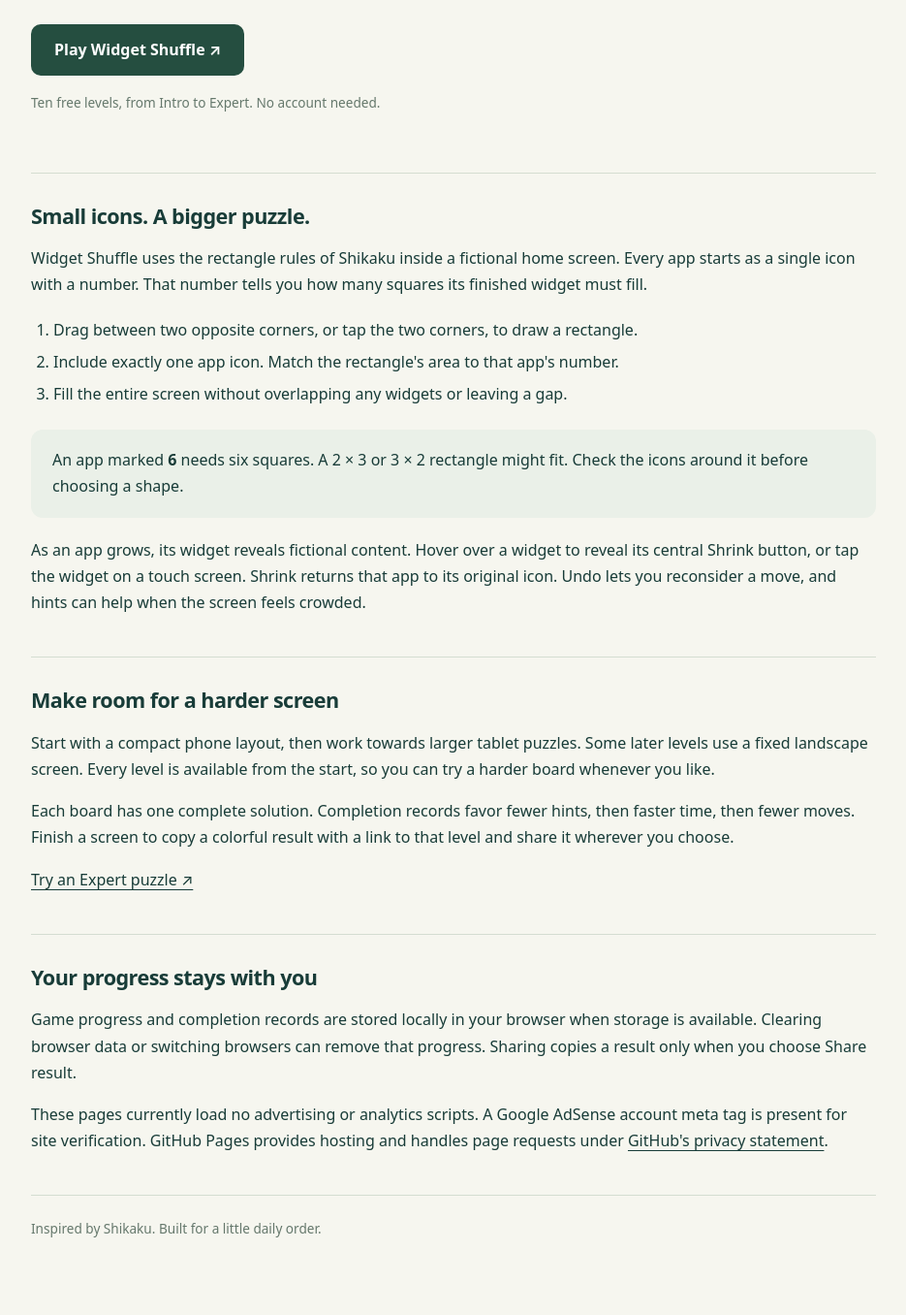
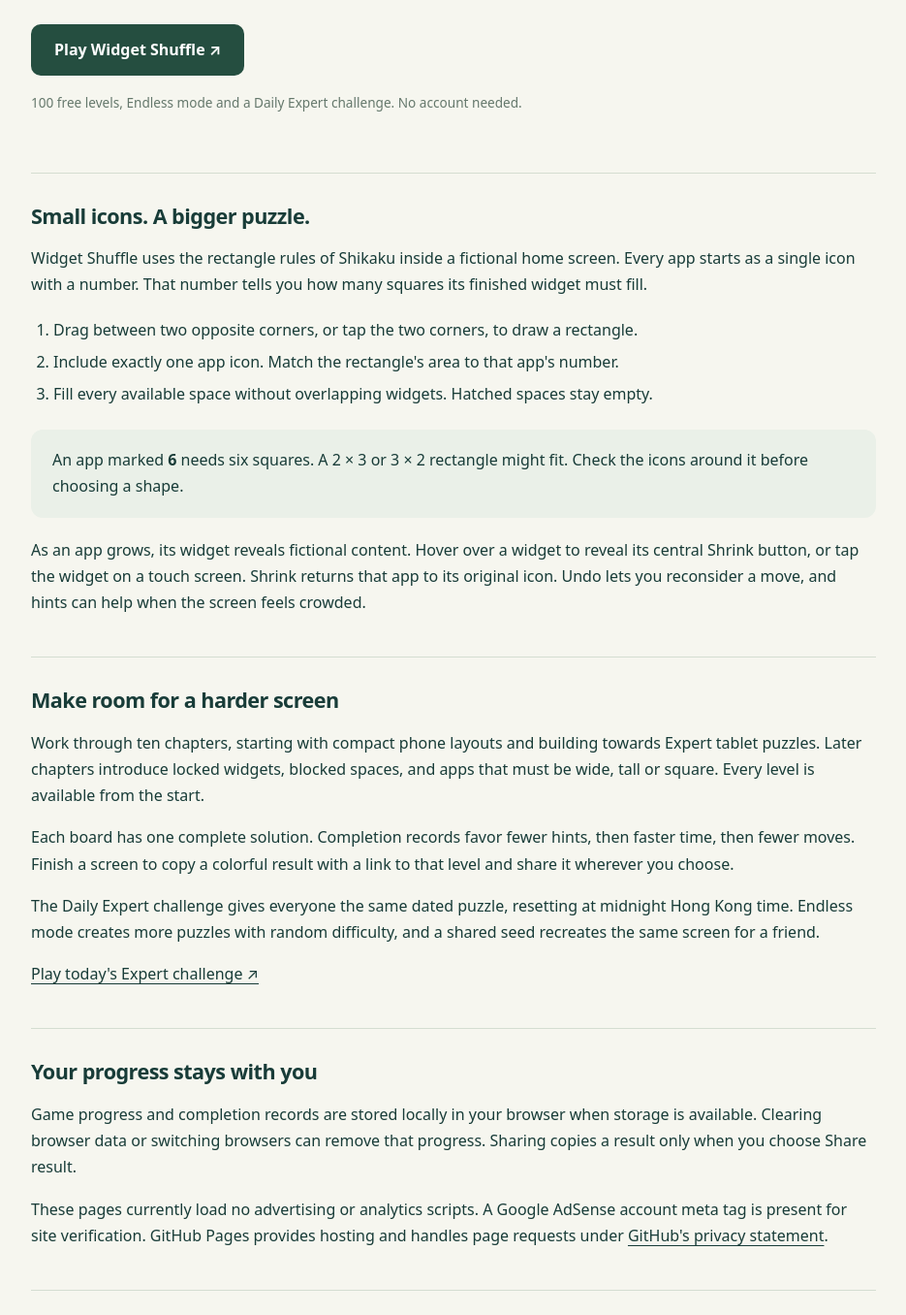
Before and after one commit to lamkeykey2010/lamkeykey2010.github.io, a plain HTML site: page public/index.html in a window 1280 px wide. Shown: the part 453-1809 px from the top of the page at 97% size, without its empty margins (172-1107 px from the left). Drawn offline with Linux system fonts and the light colour scheme.

Commit message:
Introduce the 100-level campaign and Daily Expert mode

```diff
--- a/public/index.html
+++ b/public/index.html
@@ -5,7 +5,7 @@
   <meta name="viewport" content="width=device-width, initial-scale=1">
   <meta name="google-adsense-account" content="ca-pub-8094200952197851">
   <meta name="theme-color" content="#eaf0e8">
-  <meta name="description" content="Meet Widget Shuffle, a free browser logic puzzle. Grow apps into rectangular widgets and find a place for everything across ten levels.">
+  <meta name="description" content="Meet Widget Shuffle, a free browser logic puzzle. Grow apps into rectangular widgets and find a place for everything across 100 levels, Endless mode and Daily Expert challenges.">
   <title>Widget Shuffle · A place for every app</title>
   <link rel="icon" href="/widget-shuffle/icon.svg" type="image/svg+xml">
   <style>
@@ -27,11 +27,11 @@
 <main>
   <header><span class="brand">▦ Widget Shuffle</span><a href="#how-to-play">How to play</a></header>
   <div class="hero">
-    <p class="eyebrow">TEN LITTLE MOMENTS OF ORDER</p>
+    <p class="eyebrow">100 LEVELS · ENDLESS · DAILY EXPERT</p>
     <h1>A place for<br>every app.</h1>
     <p class="lead">Your home screen needs a little order. Expand each app into a rectangular widget until every space has found its purpose.</p>
     <a class="play" href="/widget-shuffle/#level=1">Play Widget Shuffle ↗</a>
-    <p class="note">Ten free levels, from Intro to Expert. No account needed.</p>
+    <p class="note">100 free levels, Endless mode and a Daily Expert challenge. No account needed.</p>
   </div>
   <section id="how-to-play">
     <h2>Small icons. A bigger puzzle.</h2>
@@ -39,16 +39,17 @@
     <ol>
       <li>Drag between two opposite corners, or tap the two corners, to draw a rectangle.</li>
       <li>Include exactly one app icon. Match the rectangle's area to that app's number.</li>
-      <li>Fill the entire screen without overlapping any widgets or leaving a gap.</li>
+      <li>Fill every available space without overlapping widgets. Hatched spaces stay empty.</li>
     </ol>
     <div class="example"><p>An app marked <strong>6</strong> needs six squares. A 2 × 3 or 3 × 2 rectangle might fit. Check the icons around it before choosing a shape.</p></div>
     <p>As an app grows, its widget reveals fictional content. Hover over a widget to reveal its central Shrink button, or tap the widget on a touch screen. Shrink returns that app to its original icon. Undo lets you reconsider a move, and hints can help when the screen feels crowded.</p>
   </section>
   <section>
     <h2>Make room for a harder screen</h2>
-    <p>Start with a compact phone layout, then work towards larger tablet puzzles. Some later levels use a fixed landscape screen. Every level is available from the start, so you can try a harder board whenever you like.</p>
+    <p>Work through ten chapters, starting with compact phone layouts and building towards Expert tablet puzzles. Later chapters introduce locked widgets, blocked spaces, and apps that must be wide, tall or square. Every level is available from the start.</p>
     <p>Each board has one complete solution. Completion records favor fewer hints, then faster time, then fewer moves. Finish a screen to copy a colorful result with a link to that level and share it wherever you choose.</p>
-    <p><a href="/widget-shuffle/#level=9">Try an Expert puzzle ↗</a></p>
+    <p>The Daily Expert challenge gives everyone the same dated puzzle, resetting at midnight Hong Kong time. Endless mode creates more puzzles with random difficulty, and a shared seed recreates the same screen for a friend.</p>
+    <p><a href="/widget-shuffle/#daily=today">Play today's Expert challenge ↗</a></p>
   </section>
   <section id="privacy">
     <h2>Your progress stays with you</h2>
```
